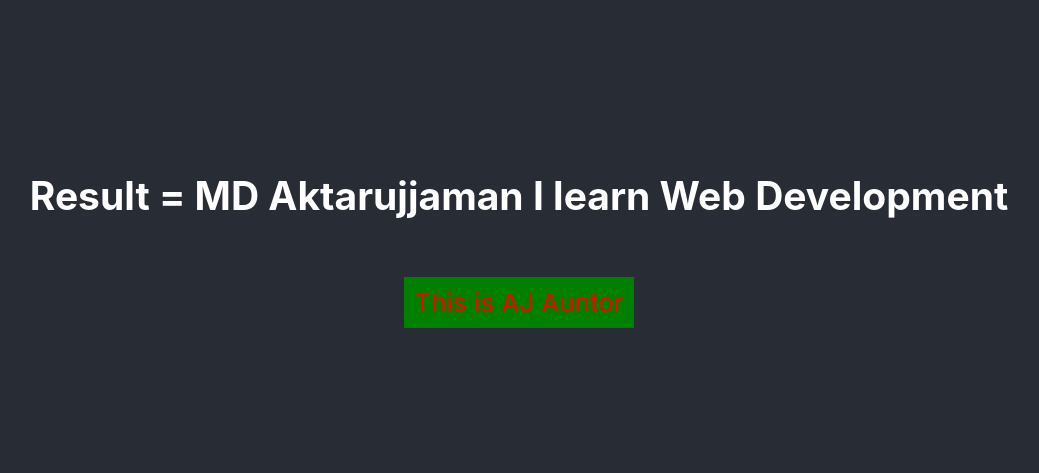
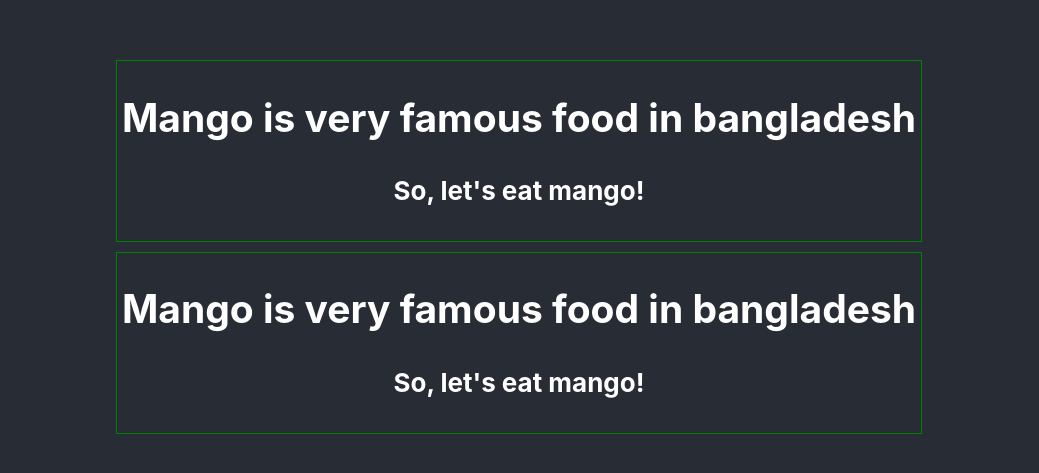
Before and after one commit to ajauntor/react-core, a React (Create React App) app: page / in a window 1280 px wide. Shown: the part 153-626 px from the top of the page, without its empty margins (121-1160 px from the left). Built offline with nearby package versions, Linux system fonts and the light colour scheme.

Commit message:
Pass dynamic data

```diff
--- a/src/App.js
+++ b/src/App.js
@@ -2,23 +2,27 @@ import logo from './logo.svg';
 import './App.css';
 
 function App() {
-  var aboutMe = {
-    myName: "MD Aktarujjaman",
-    myJob: "I learn Web Development"
-  }
-  var someStyle ={
-    color : "red",
-    backgroundColor : "green",
-    padding : "10px"
-  }
+
   return (
     <div className="App">
       <header className="App-header">
-        <h2>Result = {aboutMe.myName+" "+ aboutMe.myJob}</h2>
-        <p style={someStyle}>This is AJ Auntor</p>
+      <Mango></Mango>
+      <Mango></Mango>
       </header>
     </div>
   );
 }
+function Mango(){
+  const mangoStyle ={
+    border:"1px solid green",
+    margin: "5px",
+  }
+  return (
+  <div style={mangoStyle}>
+    <h2 style={{padding:"0 5px"}}>Mango is very famous food in bangladesh</h2>
+    <h4>So, let's eat mango!</h4>
+  </div>
+  );
+}
 
 export default App;
```
